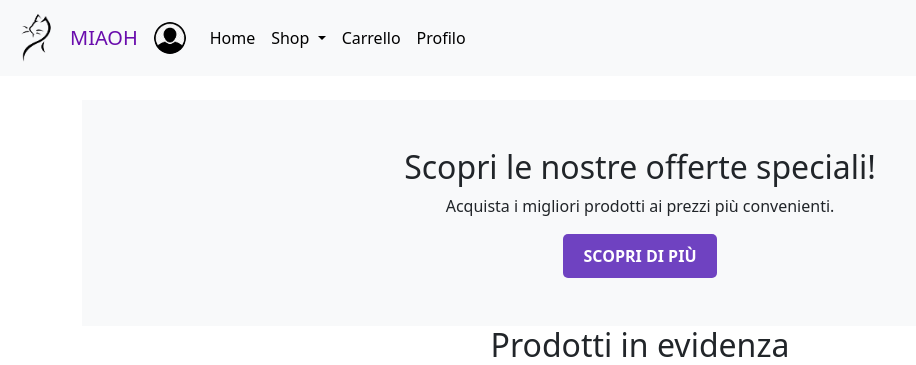
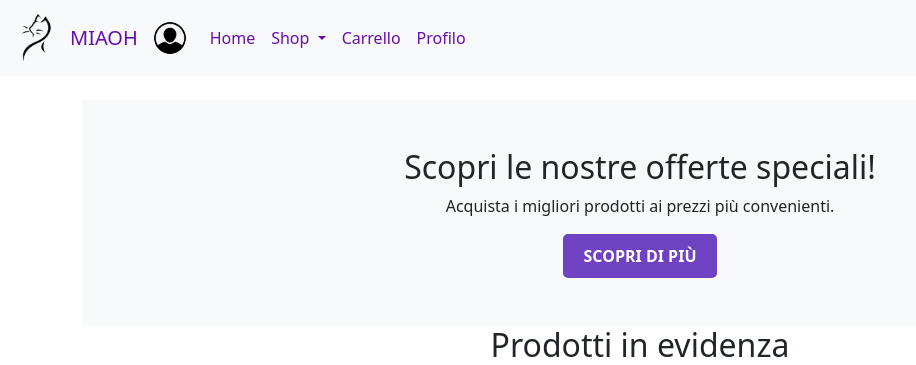
Before and after one commit to Morsu7/Miaoh, a PHP site: page / in a window 1280 px wide. Shown: the top 365 px of the page, without its empty margins (0-916 px from the left). Run offline with PHP 8.4, Linux system fonts and the light colour scheme; data comes from the database, SQL or seed files in the repository.

Commit message:
best navbar in the world!!!

```diff
--- a/public/style/template.css
+++ b/public/style/template.css
@@ -2,7 +2,21 @@
 .navbar-brand {
     color: #6a0dad;
     font-weight: 500;
-    vertical-align: middle;
+}
+
+.nav-link, .dropdown-item {
+    color: #6a0dad;
+}
+
+.nav-link:hover {
+    color: #6a0dad !important; /* Optional: Hover color */
+    font-weight: 300;
+}
+
+.nav-link:focus,
+.nav-link:active {
+    color: #6a0dad !important; /* Color when clicked */
+    font-weight: 500;
 }
 
 a.navbar-brand:visited {
--- a/src/views/template/header.php
+++ b/src/views/template/header.php
@@ -24,23 +24,23 @@ if(isset($_SESSION['email'])){
         <div class="collapse navbar-collapse" id="navbarSupportedContent">
         <ul class="navbar-nav me-auto mb-2 mb-lg-0">
             <li class="nav-item">
-                <a class="nav-link active" aria-current="page" href="?#">Home</a>
+                <a class="nav-link" aria-current="page" href="?#">Home</a>
             </li>
             <li class="nav-item dropdown">
-            <a class="nav-link dropdown-toggle active" href="#" role="button" data-bs-toggle="dropdown" aria-expanded="false">
+            <a class="nav-link dropdown-toggle" href="#" role="button" data-bs-toggle="dropdown" aria-expanded="false">
                 Shop
             </a>
-            <ul class="dropdown-menu active">
+            <ul class="dropdown-menu">
                 <li><a class="dropdown-item" href="#">Accessori</a></li>
                 <li><a class="dropdown-item" href="#">Cibo</a></li>
                 <li><a class="dropdown-item" href="#">Giochi</a></li>
             </ul>
             </li>
             <li class="nav-item">
-                <a class="nav-link active" href="?action=shopping&subAction=carrello"><i class="bi bi-cart"></i> Carrello</a>
+                <a class="nav-link" href="?action=shopping&subAction=carrello"><i class="bi bi-cart"></i> Carrello</a>
             </li>
             <li class="nav-item">
-                <a class="nav-link active" href="?action=profile">Profilo</a>
+                <a class="nav-link" href="?action=profile">Profilo</a>
             </li>
         </ul>
         </div>
```
